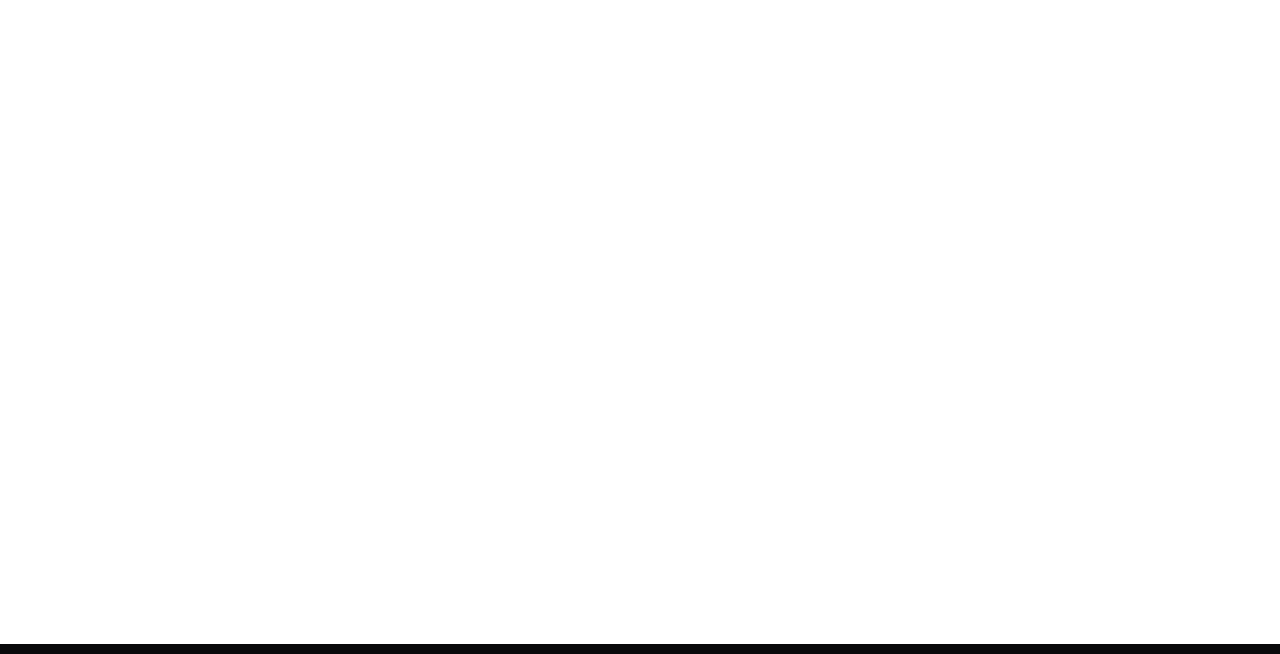
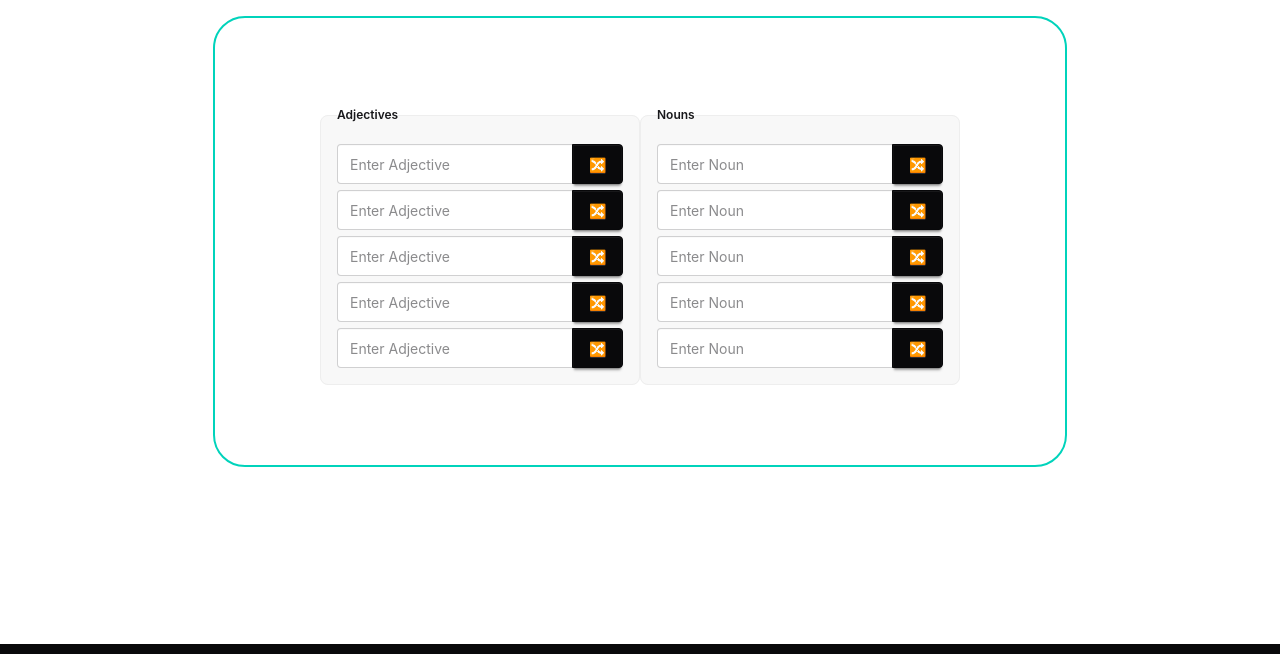
Before and after one commit to GlennFreeman/SWE-4633-Homework-2-Cloud-Site, an Astro site in the folder frontend/: page / in a window 1280 px wide. Shown: the part 212-866 px from the top of the page. Built offline with nearby package versions, Linux system fonts and the light colour scheme; Astro itself is replaced by a stand-in of ours.

Commit message:
started adding logic for a madlib site

```diff
--- a/frontend/src/layouts/base_layout.astro
+++ b/frontend/src/layouts/base_layout.astro
@@ -18,7 +18,7 @@ import "../styles/global.css";
   </head>
   <body>
     <Nav />
-    <main>
+    <main class="w-8/12 mx-auto">
       <slot />
     </main>
     <Footer />
--- a/frontend/src/pages/index.astro
+++ b/frontend/src/pages/index.astro
@@ -3,10 +3,103 @@ import BaseLayout from "../layouts/base_layout.astro";
 ---
 
 <BaseLayout>
-  <h1>Hello World!</h1>
-  <p>
-    Lorem ipsum dolor, sit amet consectetur adipisicing elit. Error aut, facere
-    earum eum, cum hic omnis sapiente in ab excepturi velit, ratione delectus!
-    Harum enim inventore ipsam fugiat, delectus ex.
-  </p>
+  <hgroup class="text-center mb-8">
+    <h1 class="text-8xl font-black">Madlib Generator</h1>
+    <h2 class="text-3xl">When the juice runs dry and you gotta hit the eye.</h2>
+  </hgroup>
+  <form
+    class="flex justify-center m-auto py-20 border-2 border-accent rounded-4xl"
+  >
+    <fieldset
+      class="fieldset bg-base-200 border-base-300 rounded-box w-xs border p-4"
+    >
+      <legend class="fieldset-legend">Adjectives</legend>
+      <div class="join">
+        <input
+          type="text"
+          class="input join-item"
+          placeholder="Enter Adjective"
+        />
+        <div class="tooltip" data-tip="Randomize">
+          <button class="btn btn-neutral join-item">🔀</button>
+        </div>
+      </div>
+      <div class="join">
+        <input
+          type="text"
+          class="input join-item"
+          placeholder="Enter Adjective"
+        />
+        <div class="tooltip" data-tip="Randomize">
+          <button class="btn btn-neutral join-item">🔀</button>
+        </div>
+      </div>
+      <div class="join">
+        <input
+          type="text"
+          class="input join-item"
+          placeholder="Enter Adjective"
+        />
+        <div class="tooltip" data-tip="Randomize">
+          <button class="btn btn-neutral join-item">🔀</button>
+        </div>
+      </div>
+      <div class="join">
+        <input
+          type="text"
+          class="input join-item"
+          placeholder="Enter Adjective"
+        />
+        <div class="tooltip" data-tip="Randomize">
+          <button class="btn btn-neutral join-item">🔀</button>
+        </div>
+      </div>
+      <div class="join">
+        <input
+          type="text"
+          class="input join-item"
+          placeholder="Enter Adjective"
+        />
+        <div class="tooltip" data-tip="Randomize">
+          <button class="btn btn-neutral join-item">🔀</button>
+        </div>
+      </div>
+    </fieldset>
+
+    <fieldset
+      class="fieldset bg-base-200 border-base-300 rounded-box w-xs border p-4"
+    >
+      <legend class="fieldset-legend">Nouns</legend>
+      <div class="join">
+        <input type="text" class="input join-item" placeholder="Enter Noun" />
+        <div class="tooltip" data-tip="Randomize">
+          <button class="btn btn-neutral join-item">🔀</button>
+        </div>
+      </div>
+      <div class="join">
+        <input type="text" class="input join-item" placeholder="Enter Noun" />
+        <div class="tooltip" data-tip="Randomize">
+          <button class="btn btn-neutral join-item">🔀</button>
+        </div>
+      </div>
+      <div class="join">
+        <input type="text" class="input join-item" placeholder="Enter Noun" />
+        <div class="tooltip" data-tip="Randomize">
+          <button class="btn btn-neutral join-item">🔀</button>
+        </div>
+      </div>
+      <div class="join">
+        <input type="text" class="input join-item" placeholder="Enter Noun" />
+        <div class="tooltip" data-tip="Randomize">
+          <button class="btn btn-neutral join-item">🔀</button>
+        </div>
+      </div>
+      <div class="join">
+        <input type="text" class="input join-item" placeholder="Enter Noun" />
+        <div class="tooltip" data-tip="Randomize">
+          <button class="btn btn-neutral join-item">🔀</button>
+        </div>
+      </div>
+    </fieldset>
+  </form>
 </BaseLayout>
```
Also changed, not shown: The Story.md (added, +35 -0 lines).
